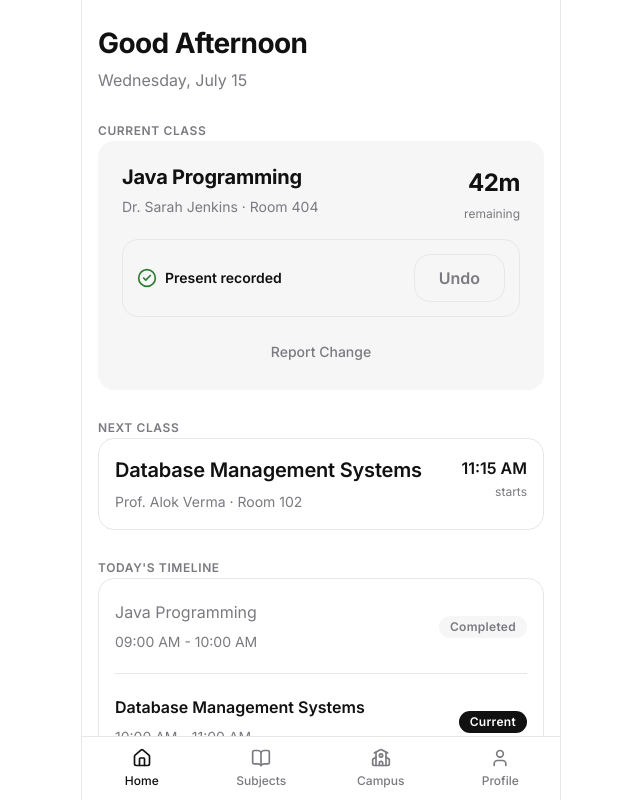
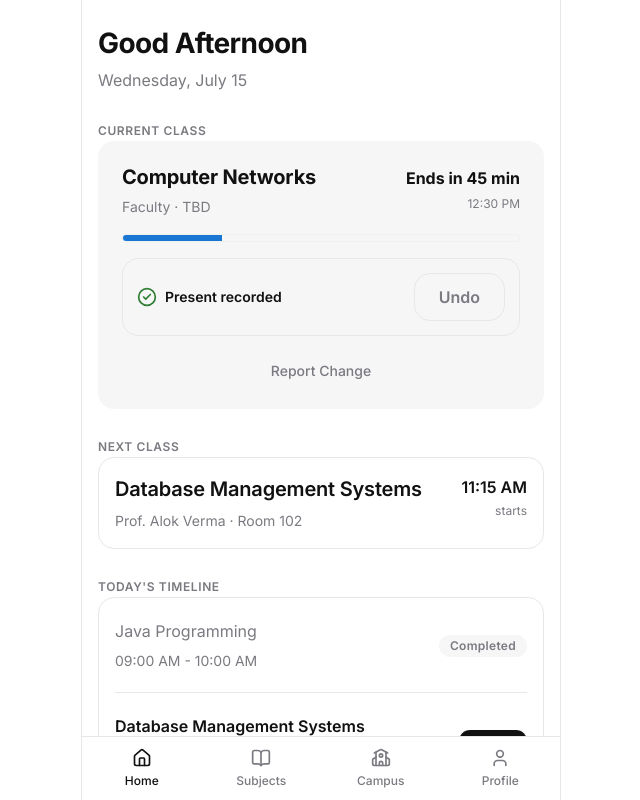
Before and after one commit to liyan-nk/kairo, a React (Vite) app in the folder frontend/: page / in a window 1280 px wide. Shown: the top 800 px of the page, without its empty margins (319-959 px from the left). Built offline with nearby package versions, Linux system fonts and the light colour scheme.

Commit message:
feat: integrate live schedule into today

```diff
--- a/frontend/src/features/today/TodayPage.tsx
+++ b/frontend/src/features/today/TodayPage.tsx
@@ -3,10 +3,10 @@ import { AlertCircle } from 'lucide-react'
 import Typography from '../../components/Typography'
 import Skeleton from '../../components/Skeleton'
 import useToast from '../../hooks/useToast'
+import useCurrentTime from '../../hooks/useCurrentTime'
 import { createSubjectRepository } from '../../lib/repositories'
 import type { Subject } from '../../lib/models'
 import type { ViewState } from './types'
-import useTodayClock from './hooks/useTodayClock'
 import useToday from './hooks/useToday'
 import GreetingHeader from './components/GreetingHeader'
 import TodayEmptyState from './components/TodayEmptyState'
@@ -15,10 +15,11 @@ import NextClassCard from './components/NextClassCard'
 import Timeline from './components/Timeline'
 import AttendanceSummaryCard from './components/AttendanceSummaryCard'
 import { deriveTodayViewModel } from './utils/todayViewModel'
+import { deriveTimetableViewModel } from '../timetable/utils/timetableViewModel'
 
 export const TodayPage: React.FC = () => {
   const { showToast } = useToast()
-  const { simulatedMinutesLeft } = useTodayClock()
+  const { now, currentTimeLabel } = useCurrentTime()
   const subjectRepository = useMemo(() => createSubjectRepository(), [])
   const {
     currentClass: realCurrentClass,
@@ -35,14 +36,20 @@ export const TodayPage: React.FC = () => {
   const [viewState, setViewState] = useState<ViewState>('active')
   const [isSubmitting, setIsSubmitting] = useState(false)
 
+  // Pure live schedule engine model derived from system clock and timetable data
+  const liveTimetableVm = useMemo(() => {
+    return deriveTimetableViewModel(realTimeline, now)
+  }, [realTimeline, now])
+
   const handleMarkAttendance = async (status: 'Present' | 'Absent') => {
-    if (!viewModel.currentClass || isSubmitting) return
+    const activeSubjectName = liveTimetableVm.currentClass?.subject || viewModel.currentClass?.subject
+    if (!activeSubjectName || isSubmitting) return
     setIsSubmitting(true)
     try {
       const subjects = await subjectRepository.getSubjects()
-      const subjectObj = subjects.find((s: Subject) => s.name === viewModel.currentClass?.subject)
+      const subjectObj = subjects.find((s: Subject) => s.name === activeSubjectName)
       if (subjectObj) {
-        const slotId = 'slot_current'
+        const slotId = liveTimetableVm.currentClassSlotId || 'slot_current'
         await subjectRepository.markAttendance(subjectObj.id, slotId, status)
         await reload()
         showToast(`Attendance Recorded (${status}) ✓`)
@@ -86,9 +93,12 @@ export const TodayPage: React.FC = () => {
     realCurrentClass,
     realNextClass,
     realTimeline,
-    realMinutesLeft: simulatedMinutesLeft,
+    realMinutesLeft: liveTimetableVm.remainingMinutes,
     attendanceRecord,
   })
+
+  const activeCurrentClass = liveTimetableVm.currentClass || viewModel.currentClass
+  const activeNextClass = liveTimetableVm.nextClass || viewModel.nextClass
 
   // Render Skeletons for Loading State
   if (viewModel.computedState === 'loading') {
@@ -155,12 +165,15 @@ export const TodayPage: React.FC = () => {
           {['holiday', 'dayEnded', 'beforeFirst', 'freePeriod'].includes(viewModel.computedState) ? (
             <TodayEmptyState viewState={viewModel.computedState} className="my-0 max-w-none w-full" />
           ) : (
-            viewModel.currentClass && (
+            activeCurrentClass && (
               <CurrentClassCard
-                subject={viewModel.currentClass.subject}
-                room={viewModel.currentClass.room}
-                faculty={viewModel.currentClass.faculty}
-                minutesLeft={viewModel.minutesLeft ?? simulatedMinutesLeft}
+                subject={activeCurrentClass.subject}
+                room={activeCurrentClass.room}
+                faculty={activeCurrentClass.faculty}
+                minutesLeft={liveTimetableVm.remainingMinutes}
+                countdownText={liveTimetableVm.countdownText}
+                progress={liveTimetableVm.progress}
+                currentTimeLabel={currentTimeLabel}
                 attendanceState={viewModel.attendanceState}
                 recordedRecordId={viewModel.recordedRecordId}
                 onMarkAttendance={handleMarkAttendance}
@@ -173,16 +186,17 @@ export const TodayPage: React.FC = () => {
         </section>
 
         {/* Next Class Section */}
-        {viewModel.nextClass && (
+        {activeNextClass && (
           <section className="space-y-2">
             <Typography variant="micro" color="secondary" weight="semibold" className="uppercase tracking-wider">
               Next Class
             </Typography>
             <NextClassCard
-              subject={viewModel.nextClass.subject}
-              room={viewModel.nextClass.room}
-              faculty={viewModel.nextClass.faculty}
-              startTime={viewModel.nextClass.startTime}
+              subject={activeNextClass.subject}
+              room={activeNextClass.room}
+              faculty={activeNextClass.faculty}
+              startTime={activeNextClass.startTime}
+              nextCountdownText={liveTimetableVm.nextCountdownText}
             />
           </section>
         )}
--- a/frontend/src/features/today/components/CurrentClassCard.tsx
+++ b/frontend/src/features/today/components/CurrentClassCard.tsx
@@ -10,6 +10,9 @@ interface CurrentClassCardProps {
   room: string
   faculty: string
   minutesLeft: number
+  countdownText?: string
+  progress?: number
+  currentTimeLabel?: string
   attendanceState: AttendanceState
   recordedRecordId: string | null
   onMarkAttendance: (status: 'Present' | 'Absent') => void
@@ -23,6 +26,9 @@ export const CurrentClassCard: React.FC<CurrentClassCardProps> = ({
   room,
   faculty,
   minutesLeft,
+  countdownText,
+  progress,
+  currentTimeLabel,
   attendanceState,
   recordedRecordId,
   onMarkAttendance,
@@ -33,8 +39,8 @@ export const CurrentClassCard: React.FC<CurrentClassCardProps> = ({
   return (
     <Card variant="default" padding="lg" className="space-y-4">
       <div className="flex justify-between items-start">
-        <div className="space-y-1 pr-4">
-          <Typography variant="title" weight="bold" className="leading-tight">
+        <div className="space-y-1 pr-4 min-w-0">
+          <Typography variant="title" weight="bold" className="leading-tight truncate">
             {subject}
           </Typography>
           <Typography variant="caption" color="secondary">
@@ -42,14 +48,26 @@ export const CurrentClassCard: React.FC<CurrentClassCardProps> = ({
           </Typography>
         </div>
         <div className="text-right shrink-0">
-          <Typography variant="h3" weight="bold" className="text-brand-info leading-none">
-            {minutesLeft}m
+          <Typography variant="body" weight="bold" className="text-brand-info leading-none">
+            {countdownText || `Ends in ${minutesLeft} min`}
           </Typography>
-          <Typography variant="micro" color="secondary" className="block mt-1">
-            remaining
-          </Typography>
+          {currentTimeLabel && (
+            <Typography variant="micro" color="secondary" className="block mt-1 font-medium">
+              {currentTimeLabel}
+            </Typography>
+          )}
         </div>
       </div>
+
+      {/* Live Progress Bar */}
+      {typeof progress === 'number' && (
+        <div className="w-full h-2 bg-surface-secondary border border-border-card/40 rounded-pill overflow-hidden">
+          <div
+            className="h-full bg-brand-info transition-all duration-500 ease-out"
+            style={{ width: `${Math.min(100, Math.max(0, progress))}%` }}
+          />
+        </div>
+      )}
 
       {/* Action / Feedback Section */}
       {attendanceState === 'notMarked' ? (
--- a/frontend/src/features/today/components/NextClassCard.tsx
+++ b/frontend/src/features/today/components/NextClassCard.tsx
@@ -7,6 +7,7 @@ interface NextClassCardProps {
   room: string
   faculty: string
   startTime: string
+  nextCountdownText?: string
 }
 
 export const NextClassCard: React.FC<NextClassCardProps> = ({
@@ -14,12 +15,13 @@ export const NextClassCard: React.FC<NextClassCardProps> = ({
   room,
   faculty,
   startTime,
+  nextCountdownText,
 }) => {
   return (
     <Card variant="outline" padding="md">
       <div className="flex justify-between items-start">
-        <div className="space-y-1">
-          <Typography variant="title" weight="semibold">
+        <div className="space-y-1 pr-3 min-w-0">
+          <Typography variant="title" weight="semibold" className="truncate">
             {subject}
           </Typography>
           <Typography variant="caption" color="secondary">
@@ -28,10 +30,10 @@ export const NextClassCard: React.FC<NextClassCardProps> = ({
         </div>
         <div className="text-right shrink-0">
           <Typography variant="body" weight="semibold" className="text-text-primary">
-            {startTime}
+            {nextCountdownText || startTime}
           </Typography>
-          <Typography variant="micro" color="secondary" className="block mt-0.5">
-            starts
+          <Typography variant="micro" color="secondary" className="block mt-0.5 font-medium">
+            {nextCountdownText ? startTime : 'starts'}
           </Typography>
         </div>
       </div>
```
